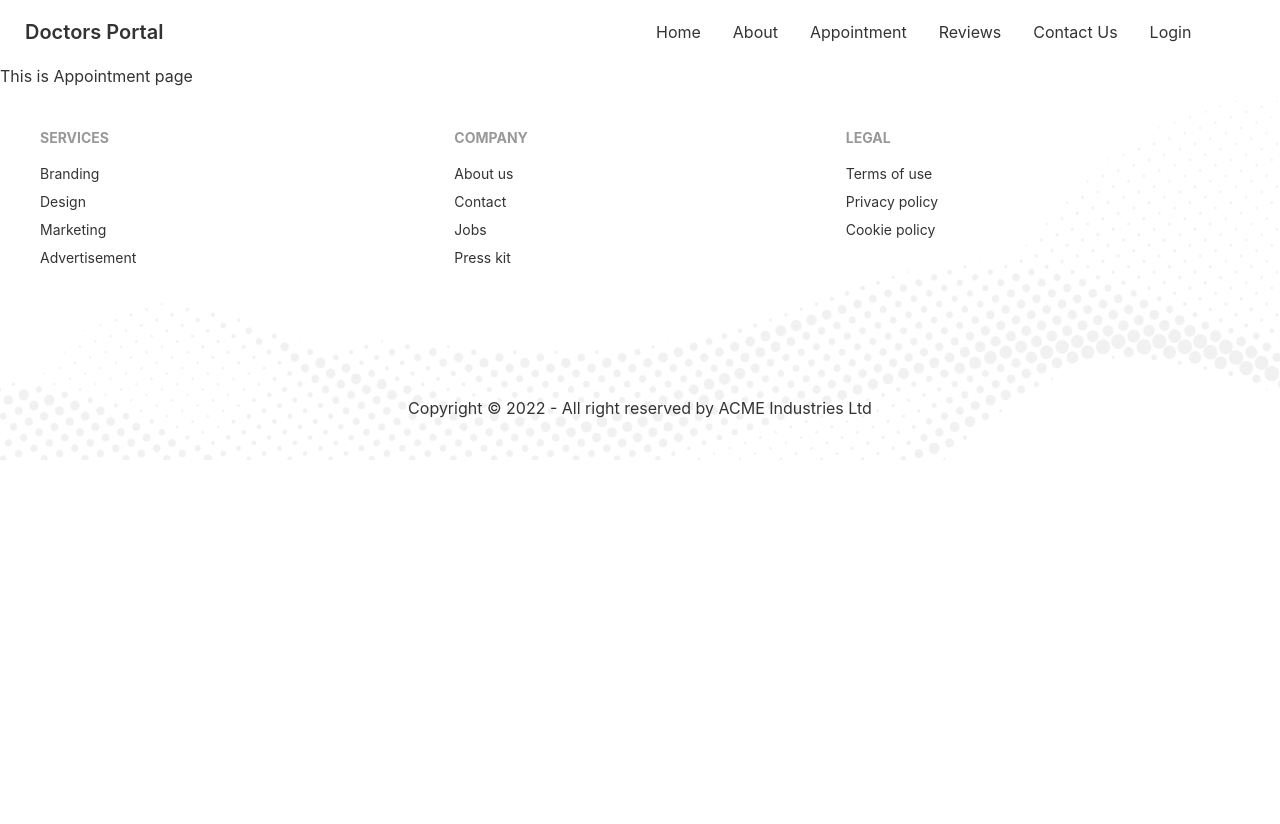
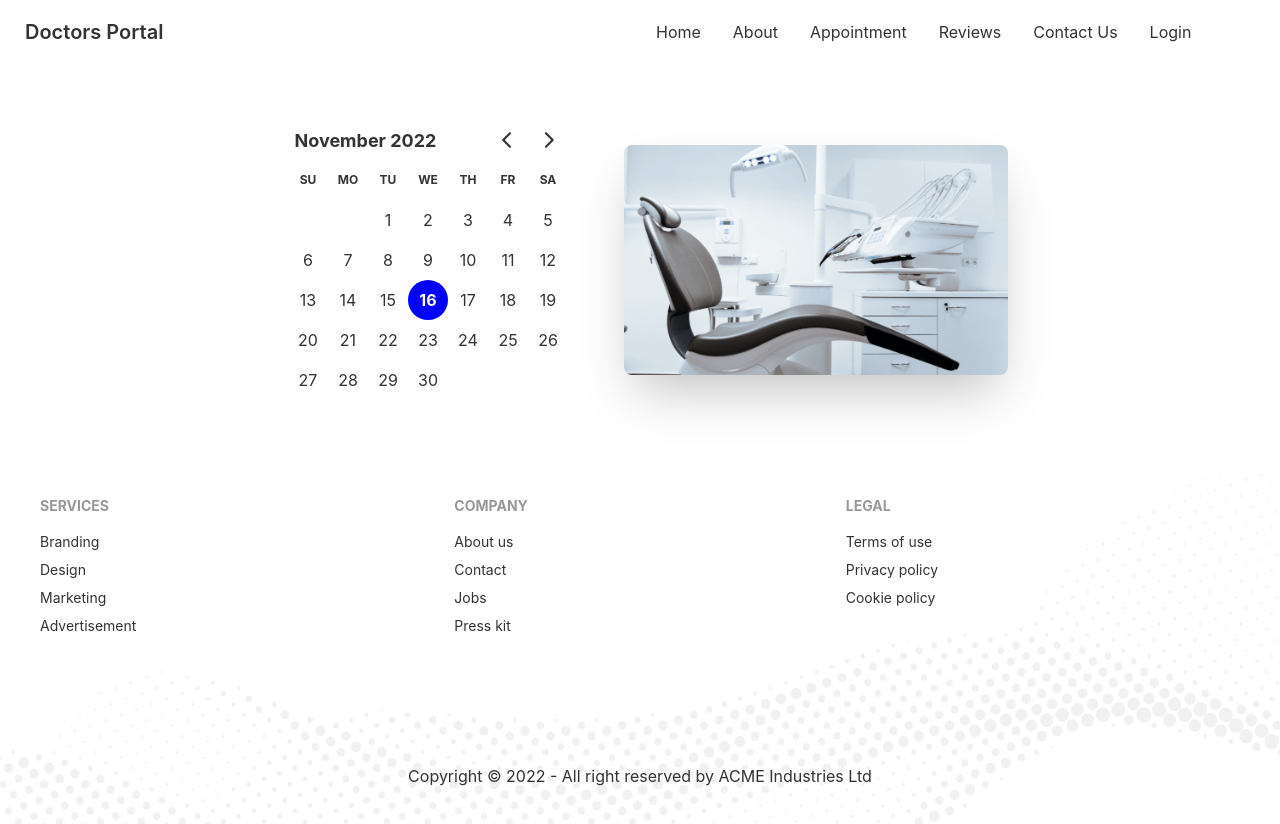
Before and after one commit to jibananando/doctors-portal-client, a React (Create React App) app: page /appointment in a window 1280 px wide. Shown: the top 824 px of the page. Before the commit the page ends 800 px from the top, so only its background shows below. Built offline with nearby package versions, Linux system fonts and the light colour scheme.

Commit message:
added appointmet banar with date

```diff
--- a/package.json
+++ b/package.json
@@ -7,7 +7,9 @@
     "@testing-library/react": "^13.4.0",
     "@testing-library/user-event": "^13.5.0",
     "daisyui": "^2.39.1",
+    "date-fns": "^2.29.3",
     "react": "^18.2.0",
+    "react-day-picker": "^8.3.6",
     "react-dom": "^18.2.0",
     "react-router-dom": "^6.4.3",
     "react-scripts": "5.0.1",
--- a/src/Pages/Appointment/Appointment.js
+++ b/src/Pages/Appointment/Appointment.js
@@ -1,9 +1,14 @@
-import React from 'react';
+import React, { useState } from 'react';
+import AppointmentBanner from './AppointmentBanner/AppointmentBanner';
 
 const Appointment = () => {
+    const [selectedDate, setSelectedDate] = useState(new Date());
     return (
         <div>
-            <h3>This is Appointment page</h3>
+            <AppointmentBanner
+                selectedDate={selectedDate}
+                setSelectedDate={setSelectedDate}
+            ></AppointmentBanner>
         </div>
     );
 };
--- /dev/null
+++ b/src/Pages/Appointment/AppointmentBanner/AppointmentBanner.js
@@ -0,0 +1,25 @@
+import React from 'react';
+import chair from '../../../assets/images/chair.png';
+import { DayPicker } from 'react-day-picker';
+
+const AppointmentBanner = ({ selectedDate, setSelectedDate }) => {
+
+    return (
+        <header className='my-6'>
+            <div className="hero">
+                <div className="hero-content flex-col lg:flex-row-reverse">
+                    <img src={chair} alt="dentist chair" className="max-w-sm rounded-lg shadow-2xl" />
+                    <div className='mr-6 sm:w-full'>
+                        <DayPicker
+                            mode='single'
+                            selected={selectedDate}
+                            onSelect={setSelectedDate}
+                        />
+                    </div>
+                </div>
+            </div>
+        </header>
+    );
+};
+
+export default AppointmentBanner;
--- a/src/index.js
+++ b/src/index.js
@@ -3,6 +3,7 @@
 import './index.css';
 import App from './App';
 import reportWebVitals from './reportWebVitals';
+import 'react-day-picker/dist/style.css';
 
 const root = ReactDOM.createRoot(document.getElementById('root'));
 root.render(
```
Also changed, not shown: src/Pages/Appointment/AvailableAppointments/AvailableAppointments.js (added), 1 other file (tests, documents, lock files or other folders).
